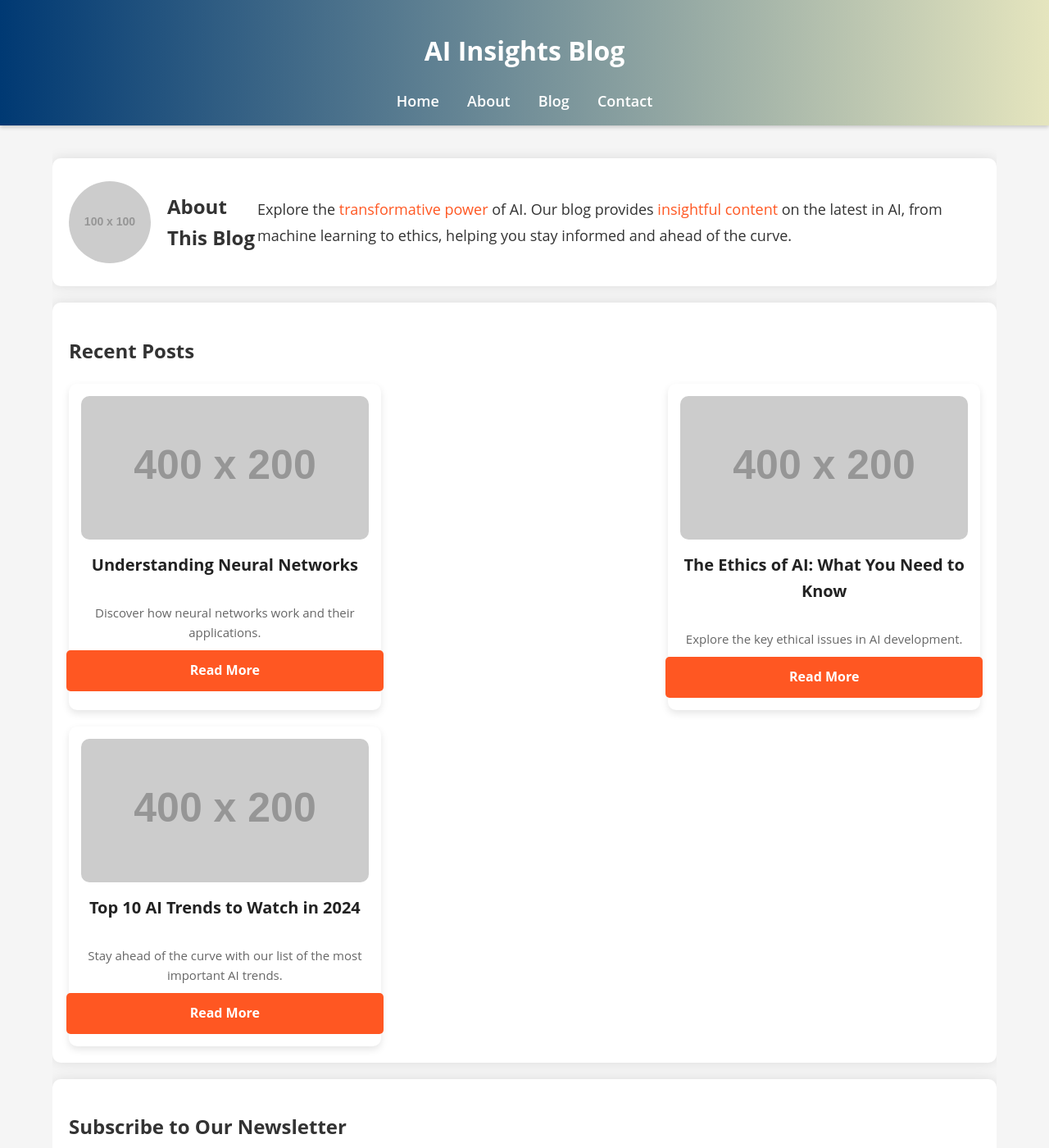
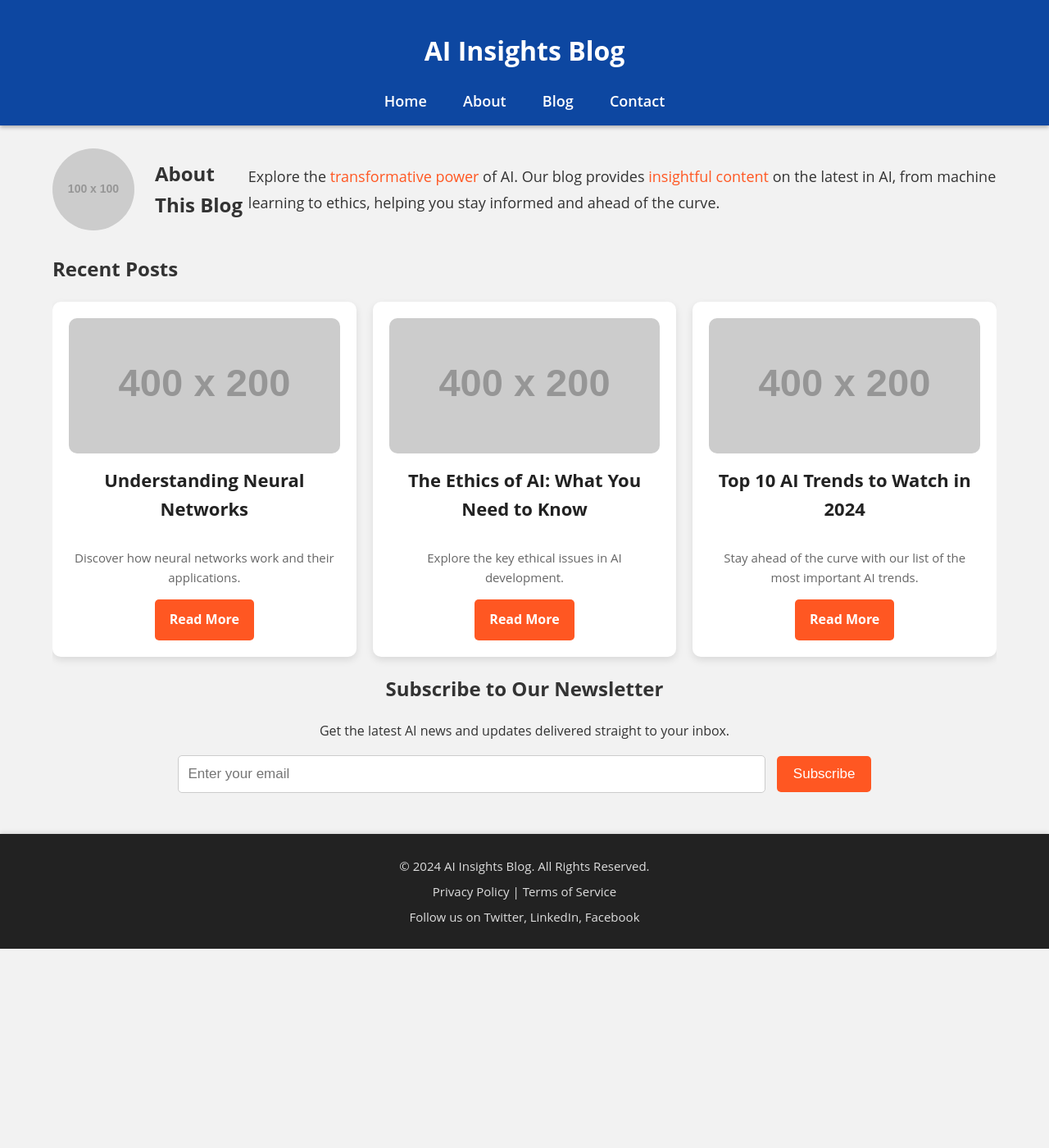
Before and after one commit to tomsonius/tomsonius.github.io, a Jekyll site: the page index.html, which Jekyll copies as it is, in a window 1280 px wide and 1400 px high. Shown: the whole window at 82% size. Built offline with Jekyll 4.4.1, drawn with Linux system fonts in a browser that asks for light colours.

Commit message:
Update main.css

```diff
--- a/assets/css/main.css
+++ b/assets/css/main.css
@@ -3,16 +3,16 @@ body {
   margin: 0;
   padding: 0;
   line-height: 1.6;
-    background-color: #f5f5f5;
+  background-color: #f2f2f2;
   color: #333;
 }
 
 header {
-    background: linear-gradient(90deg, #003973, #E5E5BE);
+  background: #0d47a1;
   color: #fff;
   padding: 15px 0;
   text-align: center;
-    box-shadow: 0 2px 5px rgba(0, 0, 0, 0.2);
+  box-shadow: 0 2px 5px rgba(0, 0, 0, 0.3);
   position: sticky;
   top: 0;
   z-index: 1000;
@@ -20,7 +20,7 @@ header {
 
 nav a {
   color: #fff;
-    margin: 0 15px;
+  margin: 0 20px;
   text-decoration: none;
   font-size: 18px;
   font-weight: 600;
@@ -38,22 +38,14 @@ nav a:hover {
   padding: 20px 0;
 }
 
-.about, .posts, .categories, .newsletter {
-    background: #fff;
-    margin: 20px 0;
-    padding: 20px;
-    border-radius: 10px;
-    box-shadow: 0 0 15px rgba(0, 0, 0, 0.1);
-}
-
 .about {
   display: flex;
   align-items: center;
-    justify-content: space-between;
+  margin-bottom: 20px;
 }
 
 .about img {
-    margin-right: 20px;
+  margin-right: 25px;
   border-radius: 50%;
   width: 100px;
   height: 100px;
@@ -65,24 +57,18 @@ nav a:hover {
   line-height: 1.8;
 }
 
-.about strong {
-    color: #FF5733; /* Highlighting color for keywords */
-}
-
 .post-grid {
-    display: flex;
-    justify-content: space-between;
+  display: grid;
+  grid-template-columns: repeat(3, 1fr);
   gap: 20px;
-    flex-wrap: wrap;
 }
 
 .post {
   background: #fff;
-    padding: 15px;
+  padding: 20px;
   border-radius: 10px;
   box-shadow: 0 4px 10px rgba(0, 0, 0, 0.1);
   transition: transform 0.3s ease, box-shadow 0.3s ease;
-    width: calc(33.333% - 20px); /* Adjusted to fit three posts in one row */
   display: flex;
   flex-direction: column;
   align-items: center;
@@ -97,19 +83,18 @@ nav a:hover {
 }
 
 .post h3 {
-    font-size: 20px;
+  font-size: 22px;
   margin: 15px 0;
   color: #222;
 }
 
 .post p {
   font-size: 15px;
-    margin-bottom: 10px;
+  margin-bottom: 15px;
   color: #666;
 }
 
 .post a {
-    display: block;
   text-decoration: none;
   color: #ffffff;
   font-weight: bold;
@@ -117,8 +102,6 @@ nav a:hover {
   border-radius: 5px;
   background: #ff5722;
   transition: background 0.3s ease, color 0.3s ease;
-    width: 100%;
-    text-align: center;
 }
 
 .post a:hover {
@@ -134,17 +117,45 @@ nav a:hover {
   transform: scale(1.08);
 }
 
+.newsletter {
+  text-align: center;
+}
+
+.newsletter input[type="email"] {
+  padding: 12px;
+  margin-right: 10px;
+  font-size: 17px;
+  width: 60%;
+  border: 1px solid #ccc;
+  border-radius: 5px;
+}
+
+.newsletter button {
+  padding: 12px 20px;
+  font-size: 17px;
+  background: #ff5722; /* Orange color */
+  color: #fff;
+  border: none;
+  border-radius: 5px;
+  cursor: pointer;
+  transition: background 0.3s ease;
+}
+
+.newsletter button:hover {
+  background: #e64a19;
+}
+
 footer {
   background: #222;
   color: #fff;
   text-align: center;
-    padding: 15px 0;
+  padding: 20px 0;
   margin-top: 30px;
   box-shadow: 0 -2px 5px rgba(0, 0, 0, 0.1);
 }
 
 footer p, footer a {
-    font-size: 14px;
+  font-size: 15px;
   color: #ddd;
   margin: 7px 0;
   text-decoration: none;
@@ -155,8 +166,8 @@ footer a:hover {
 }
 
 @media (max-width: 768px) {
-    .post {
-        width: calc(50% - 20px);
+  .post-grid {
+    grid-template-columns: repeat(2, 1fr);
   }
 
   .about {
@@ -170,8 +181,16 @@ footer a:hover {
 }
 
 @media (max-width: 480px) {
-    .post {
-        width: 100%;
+  .post-grid {
+    grid-template-columns: 1fr;
+  }
+
+  .hero h1 {
+    font-size: 28px;
+  }
+
+  .hero p {
+    font-size: 16px;
   }
 
   .newsletter input[type="email"] {
```
Lines whose indentation alone changed are shown as unchanged.
